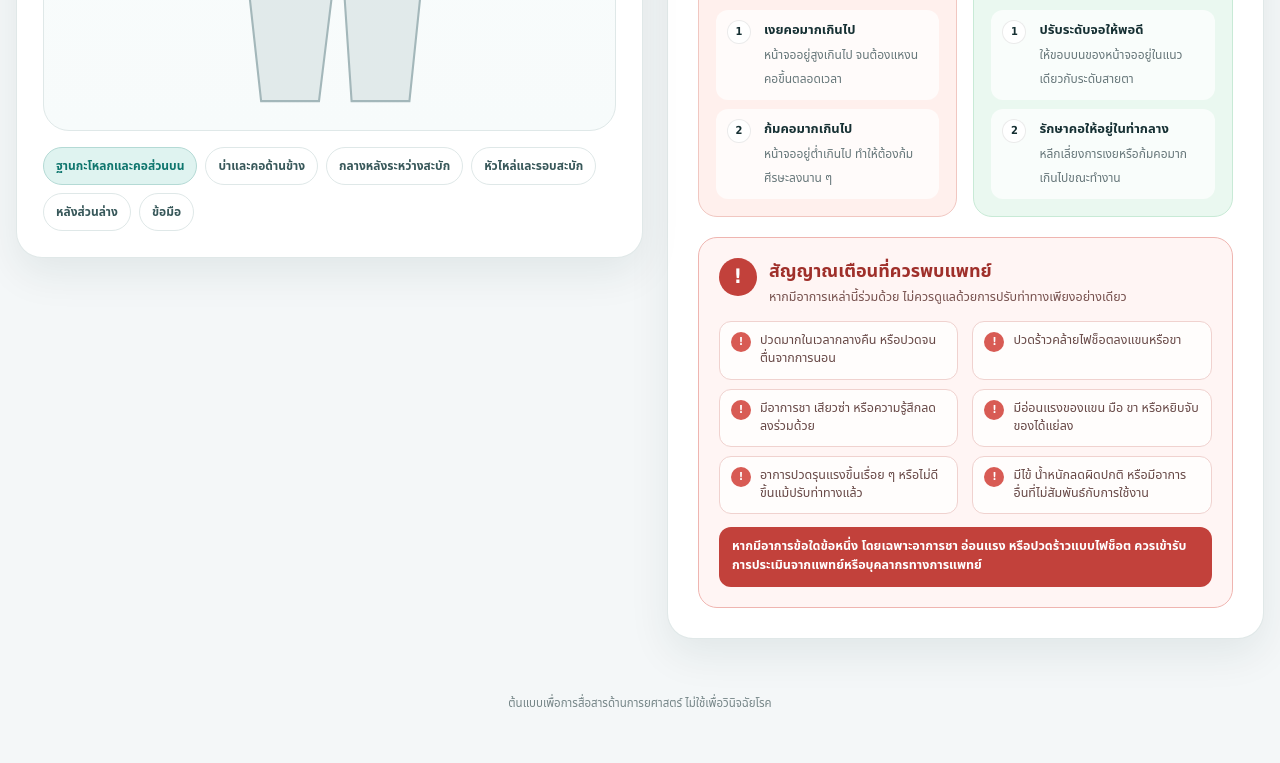
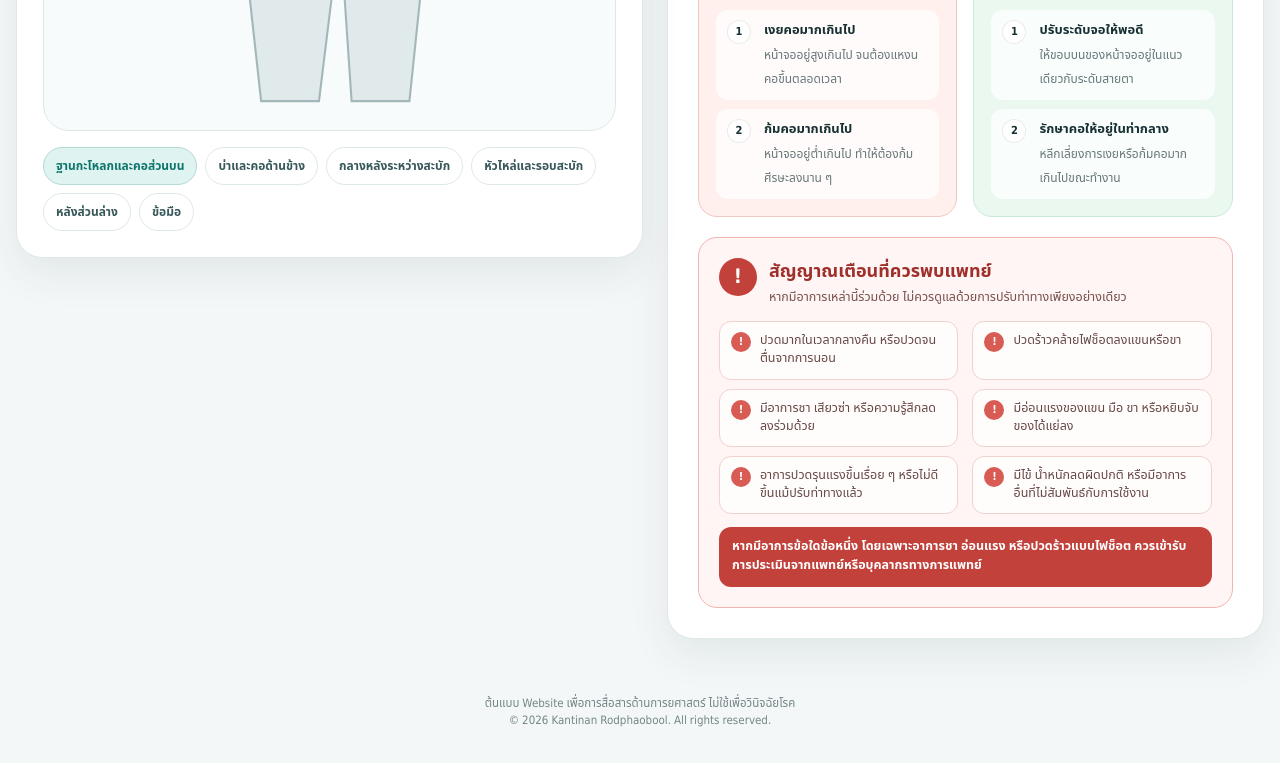
Before and after one commit to RA-OCCMED-PHAI/office-pain-guide, a plain HTML site: page index.html in a window 1280 px wide. Shown: the part 990-1753 px from the top of the page. Drawn offline with Linux system fonts and the light colour scheme.

Commit message:
Update index.html

```diff
--- a/index.html
+++ b/index.html
@@ -1171,7 +1171,9 @@
 
 
 <div class="wrap footer-note">
-  ต้นแบบเพื่อการสื่อสารด้านการยศาสตร์ ไม่ใช้เพื่อวินิจฉัยโรค
+  ต้นแบบ Website เพื่อการสื่อสารด้านการยศาสตร์ ไม่ใช้เพื่อวินิจฉัยโรค
+  <br>
+  © 2026 Kantinan Rodphaobool. All rights reserved.
 </div>
 
 
```
